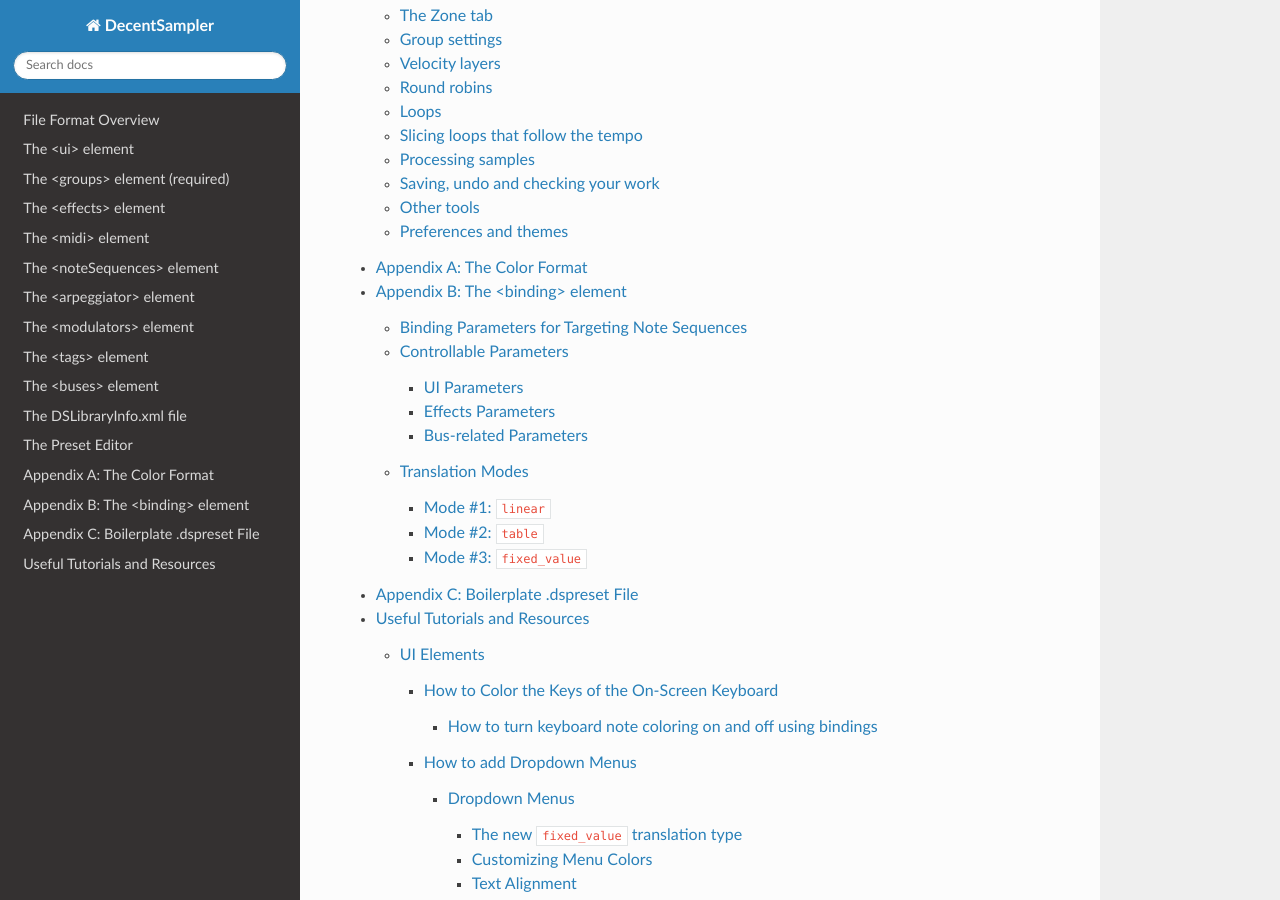
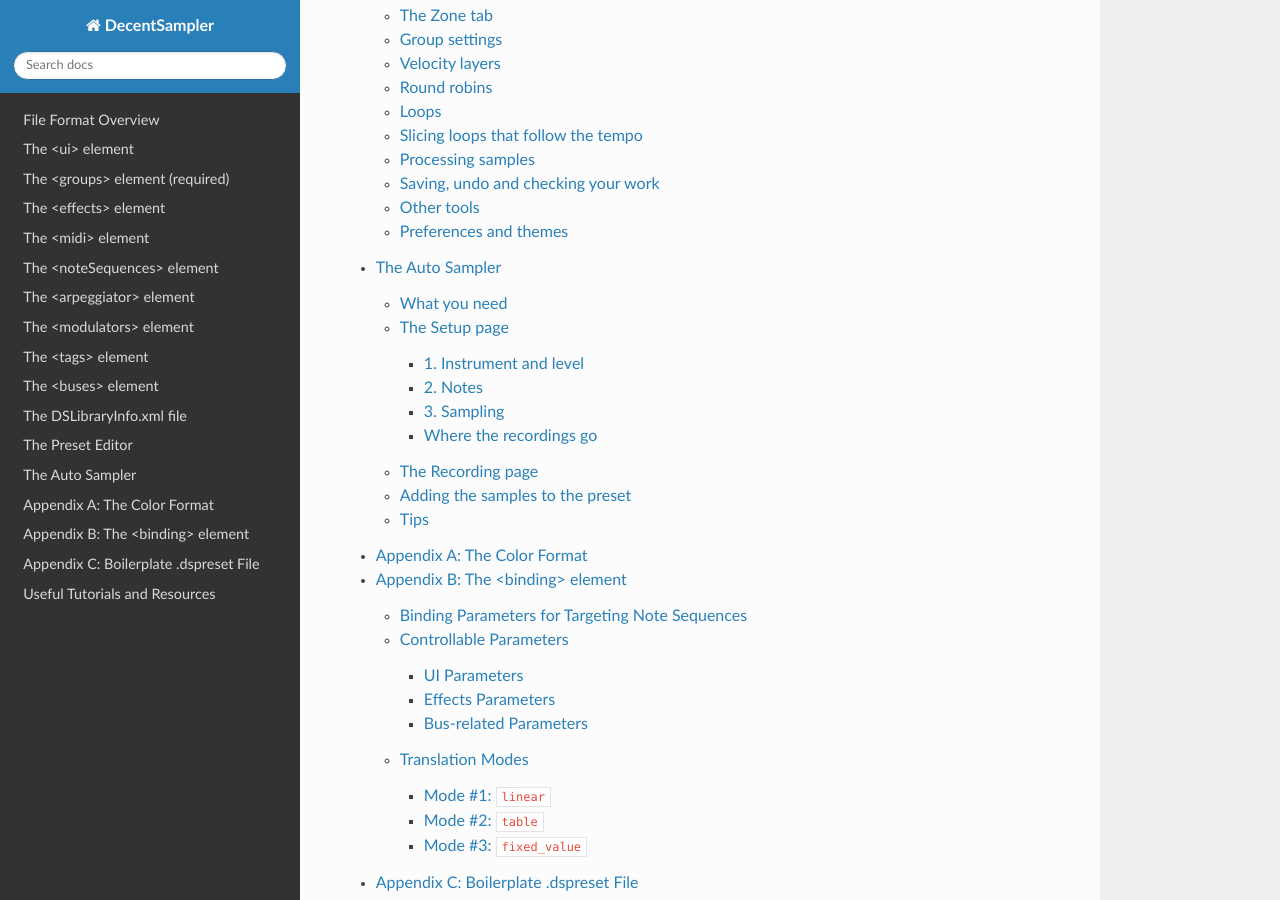
Before and after one commit to DecentSamples/DecentSampler-Developers-Guide, a Sphinx documentation site: the page built from docs/source/index.rst, in a window 1280 px wide and 900 px high, scrolled down 3363 px. Built offline with Sphinx 7.4.7 and the Read the Docs theme 3.1.0, drawn with Linux system fonts in a browser that asks for light colours; some of the changed lines change nothing that is shown.

Commit message:
0000576: The Auto Sampler

```diff
--- a/docs/source/index.rst
+++ b/docs/source/index.rst
@@ -28,6 +28,7 @@
    the-buses-element
    the-dslibraryinfo-file
    the-preset-editor
+   the-auto-sampler
    appendix-a-the-color-format
    appendix-b-the-binding-element
    appendix-c-boilerplate-dspreset-file
--- /dev/null
+++ b/docs/source/the-auto-sampler.md
@@ -0,0 +1,104 @@
+The Auto Sampler
+================
+
+The Auto Sampler records a hardware synthesizer or other external instrument, note by note, and turns the recordings into a playable preset. You choose which notes to sample, how many velocity layers and round robins you want, and how long to hold each note. Decent Sampler then plays each note over MIDI, records what comes back through your audio interface, trims and loops the recordings, and adds them to the preset you're editing as ordinary groups and samples.
+
+It lives in the [Preset Editor](the-preset-editor.md), under **TOOLS... > Auto Sampler...**.
+
+## What you need
+
+- **The Decent Sampler app on a Mac or Windows computer.** The Auto Sampler uses the app's own audio and MIDI devices, so it isn't available in the plugin, on Linux or on iOS.
+- **An instrument you can play over MIDI**, connected to a MIDI output of your computer.
+- **An audio input** that the instrument's output is plugged into, usually an audio interface.
+
+Choose the audio interface under **Options > Audio/MIDI Settings** in the app's window first. On a Mac, the first time you use the Auto Sampler, macOS asks whether Decent Sampler may use the microphone. Say yes, since that permission covers every audio input.
+
+While the Auto Sampler window is open, it has the audio and MIDI devices to itself, so Decent Sampler itself is silent until you close it.
+
+## The Setup page
+
+![The Auto Sampler's Setup page: the instrument and its level at the top, the notes to sample on a keyboard, and the sampling settings underneath](_static/images/auto-sampler-setup.png)
+
+The page reads from top to bottom, in the order you work.
+
+### 1. Instrument and level
+
+- **MIDI out** is the MIDI output that reaches your instrument, with the MIDI channel it listens on.
+- **Audio in** and **Inputs** are the audio device and the inputs the instrument is plugged into: a stereo pair, or a single input for mono.
+- **PLAY TEST NOTE** plays a note and measures what comes back. It tells you whether the level is good, too quiet or clipping, and sets the silence level from the noise it hears. If nothing comes back, check the MIDI channel, the cables and the audio input.
+
+Set your instrument's volume, or the input gain on your audio interface, so the loudest notes peak well below 0 dB. Any take that clips is marked so you can record it again.
+
+### 2. Notes
+
+The keyboard shows which notes will be recorded, marked with dots. Drag the ends of the bar above it to set the lowest and highest note, or drag the middle of the bar to move the whole range. Clicking the bar outside the range moves the nearer end there. Clicking a key plays that note on your instrument, which is handy for finding its range.
+
+Middle C is C3, as everywhere else in Decent Sampler.
+
+### 3. Sampling
+
+- **Every** sets how far apart the sampled notes are: every note, every 2, 3, 4 or 6 semitones, or every octave. Each recording plays across the notes around it, so sampling fewer notes saves time at the cost of more pitch-shifting.
+- **Velocity layers** sets how many velocities each note is recorded at. They are spread evenly, for example 42, 85 and 127 for three layers.
+- **Round robins** records each note and velocity up to 4 times, so repeated notes don't sound identical.
+- **Hold (seconds)** is how long each note is held before its note-off.
+- **Name** names the recordings and the groups they become.
+
+The line at the bottom adds it up, for example "9 notes × 3 velocities = 27 takes, about 28 s". The time allows for each note's release to ring out fully, so a session usually finishes sooner.
+
+**More options** has the rest. Any setting you change from its default is listed beside the button, so you can see it even with the options closed.
+
+- **Zones** decides which way each recording stretches to cover the notes between the sampled ones: **Centred on each note**, **Upward from each note** or **Downward from each note**.
+- **Velocities** sets the exact velocities of the layers, for example `30, 80, 127`.
+- **Max release (s)** is the longest the Auto Sampler waits after the note-off for the sound to die away.
+- **Silence below (dB)** is the level counted as silence, for trimming and for deciding when a release has finished. Playing a test note sets it for you.
+- **Normalize** sets every sample's volume so they reach a common level, without changing the recordings. **Together** sets one volume from the loudest take, so the difference between velocity layers is kept. **Each sample** brings every take up to the same peak. **Off** leaves them as recorded.
+- **Folder** chooses where the recordings go (see below).
+- **Trim start to where the sound begins** removes the silence before each note, keeping a few milliseconds so the attack isn't cut.
+- **Trim silent tail and fade out** removes the silence after the release and fades out the end.
+- **Find loops** looks for a loop in sounds that sustain, such as pads and organs. Sounds that fade away get no loop, which is normal.
+- **Check tuning** measures each take's pitch and flags any that are noticeably out of tune.
+
+The Auto Sampler remembers its settings between uses.
+
+### Where the recordings go
+
+By default, recordings go into the preset's `Samples` folder, in a folder named after the **Name** setting, for example `Samples/Rev2 Pad`. That's why the preset needs to be saved first. Alternatively, choose a folder under **More options**.
+
+Each take is a 24-bit WAV file at your audio interface's sample rate, named after its note, velocity and round robin, for example `Rev2 Pad_E3_v085_rr1.wav`. A loop that was found is saved in the file as well as in the preset.
+
+## The Recording page
+
+**RECORD** starts the session. The top of the page shows the note being recorded, the input level, and how much is left.
+
+![A finished Auto Sampler session: the summary at the top, a grid of every take, and the selected take with its waveform](_static/images/auto-sampler-recording.png)
+
+The grid has a square for every take, one column per note and one row per velocity layer:
+
+- **Green** is fine.
+- **Yellow** is worth a look, for example a take that seems out of tune, or one still sounding when **Max release** ran out.
+- **Red** is clipped, or silent (nothing came back).
+- **Blue** is being recorded.
+
+Click a square to see that take: its peak level, length, loop and pitch, any problem found, and its waveform. **REDO THIS TAKE** records it again.
+
+**PAUSE** stops after the current take, and **RESUME** carries on. **STOP** ends the session. If you record again later with the same settings and the same folder, it carries on where it stopped and doesn't repeat the takes it already has.
+
+When the session ends, the top of the page becomes a summary. It shows how many takes were recorded and how many need attention, and has a **REDO** button for every clipped or silent take. Clicking one of the counts selects those takes in the grid.
+
+## Adding the samples to the preset
+
+**ADD TO PRESET** adds the recordings to the preset you're editing and selects the new groups:
+
+- One group named after the **Name** setting holds every sample. With round robins there is one group per round robin, set up to take turns (`seqMode="round_robin"`; see [Round robins](the-preset-editor.md#round-robins)).
+- Each sample gets its root note, its note and velocity range, its loop if one was found, and its volume from the **Normalize** setting.
+- With several velocity layers, the groups get a low amp velocity tracking (`ampVelTrack="0.3"`), since the recordings already carry the instrument's dynamics. With a single layer it is left at full.
+
+This is a single step that **Undo** reverses. The recordings stay on disk either way.
+
+Everything that comes after is ordinary Preset Editor work: adjusting loops, adding an envelope or effects, building a user interface, and saving.
+
+## Tips
+
+- Set your instrument up so each note sounds the same every time: turn off arpeggiators, delays and reverbs, and any LFO that isn't synced to the note. You can add effects in Decent Sampler afterwards.
+- If every take sounds an octave off, the instrument is transposed. The Auto Sampler tells you, and the preset will play back the same way, so fix it on the instrument and record again if you didn't mean it.
+- Long releases and many layers add up quickly. Try a short range first to check the level and the settings, then record the whole instrument.
--- a/docs/source/the-preset-editor.md
+++ b/docs/source/the-preset-editor.md
@@ -172,6 +172,7 @@
 - **Sequence Manager...** imports MIDI files as note sequences (see [How to use note sequences](topic-how-to-use-note-sequences)).
 - **Manage Preset Menu...** edits the list of presets in the library's `DSLibraryInfo.xml` (see [The DSLibraryInfo file](the-dslibraryinfo-file)).
 - **Templates** applies a saved set of controls and effects to the current preset, or saves the current preset as a template.
+- **Auto Sampler...** records an external instrument note by note and adds the recordings to the preset (Mac and Windows app only; see [The Auto Sampler](the-auto-sampler)).
 - **Preset Editor Preferences...** (see below).
 - **Reset Window Size**.
 
```
Also changed, not shown: docs/source/_static/images/auto-sampler-recording.png (added), docs/source/_static/images/auto-sampler-setup.png (added).
